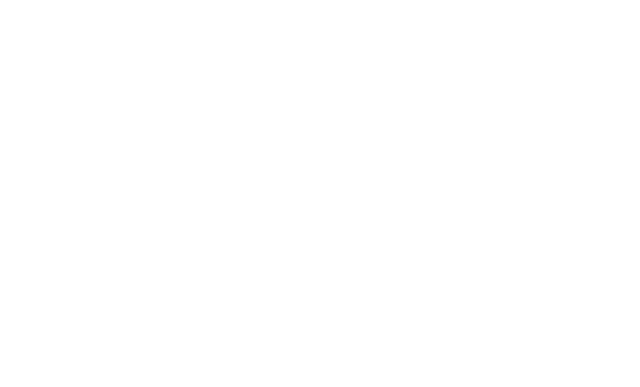
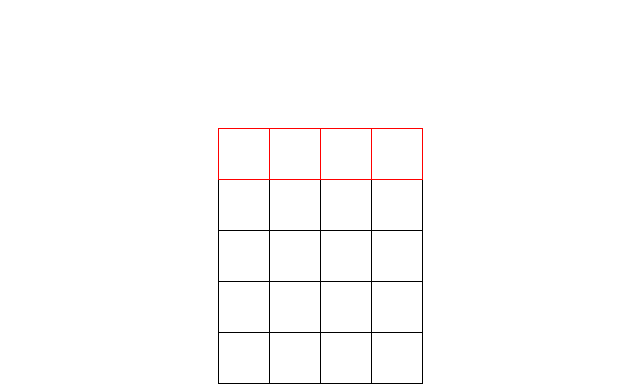
Before and after one commit to 2Diomedes/Ex_Puissance4, a plain HTML site: page index.html in a window 1280 px wide. Shown: the whole page, without its empty margins (102-742 px from the left). Drawn offline with Linux system fonts and the light colour scheme.

Commit message:
html exemple done, starting the greed in js

```diff
--- /dev/null
+++ b/css/reset.css
@@ -0,0 +1,43 @@
+html, body, div, span, applet, object, iframe,
+h1, h2, h3, h4, h5, h6, p, blockquote, pre,
+a, abbr, acronym, address, big, cite, code,
+del, dfn, em, img, ins, kbd, q, s, samp,
+small, strike, strong, sub, sup, tt, var,
+b, u, i, center,
+dl, dt, dd, ol, ul, li,
+fieldset, form, label, legend,
+table, caption, tbody, tfoot, thead, tr, th, td,
+article, aside, canvas, details, embed,
+figure, figcaption, footer, header, hgroup,
+menu, nav, output, ruby, section, summary,
+time, mark, audio, video {
+	margin: 0;
+	padding: 0;
+	border: 0;
+	font-size: 100%;
+	font: inherit;
+	vertical-align: baseline;
+}
+/* HTML5 display-role reset for older browsers */
+article, aside, details, figcaption, figure,
+footer, header, hgroup, menu, nav, section {
+	display: block;
+}
+body {
+	line-height: 1;
+}
+ol, ul {
+	list-style: none;
+}
+blockquote, q {
+	quotes: none;
+}
+blockquote:before, blockquote:after,
+q:before, q:after {
+	content: '';
+	content: none;
+}
+table {
+	border-collapse: collapse;
+	border-spacing: 0;
+}
--- a/css/style.css
+++ b/css/style.css
@@ -0,0 +1,14 @@
+th {
+  border: 1px solid black;
+  width: 50px;
+  height: 50px;
+}
+
+table {
+  margin: 10%;
+  margin-left: 25%;
+}
+
+#lauch th{
+  border: 1px solid red;
+}
--- a/index.html
+++ b/index.html
@@ -1,14 +1,51 @@
 <!DOCTYPE html>
 <html lang="fr" dir="ltr">
+
 <head>
   <meta charset="utf-8">
   <title>Puissance 4</title>
+  <meta name="viewport" content="width=device-width, user-scalable=no">
+  <link rel="stylesheet" href="css/reset.css">
   <link rel="stylesheet" href="css/style.css">
 </head>
+
 <body>
 
+  <table>
+    <tr id="lauch">
+      <th></th>
+      <th></th>
+      <th></th>
+      <th></th>
+    </tr>
+    <tr>
+      <th></th>
+      <th></th>
+      <th></th>
+      <th></th>
+    </tr>
+    <tr>
+      <th></th>
+      <th></th>
+      <th></th>
+      <th></th>
+    </tr>
+    <tr>
+      <th></th>
+      <th></th>
+      <th></th>
+      <th></th>
+    </tr>
+    <tr>
+      <th></th>
+      <th></th>
+      <th></th>
+      <th></th>
+    </tr>
+  </table>
+
+  <script src="js/script.js"></script>
 </body>
-  <script href="css/script.js">
 
-  </script>
+
 </html>
--- a/js/script.js
+++ b/js/script.js
@@ -0,0 +1,10 @@
+var slot = "";
+var columns = 7;
+var rows = 6;
+
+for (var i = 0; i < rows; i++) {
+  for (var i = 0; i < columns; i++) {
+    slot += "( )";
+    console.log(slot);
+  }
+}
```
Lines whose indentation alone changed are shown as unchanged.
